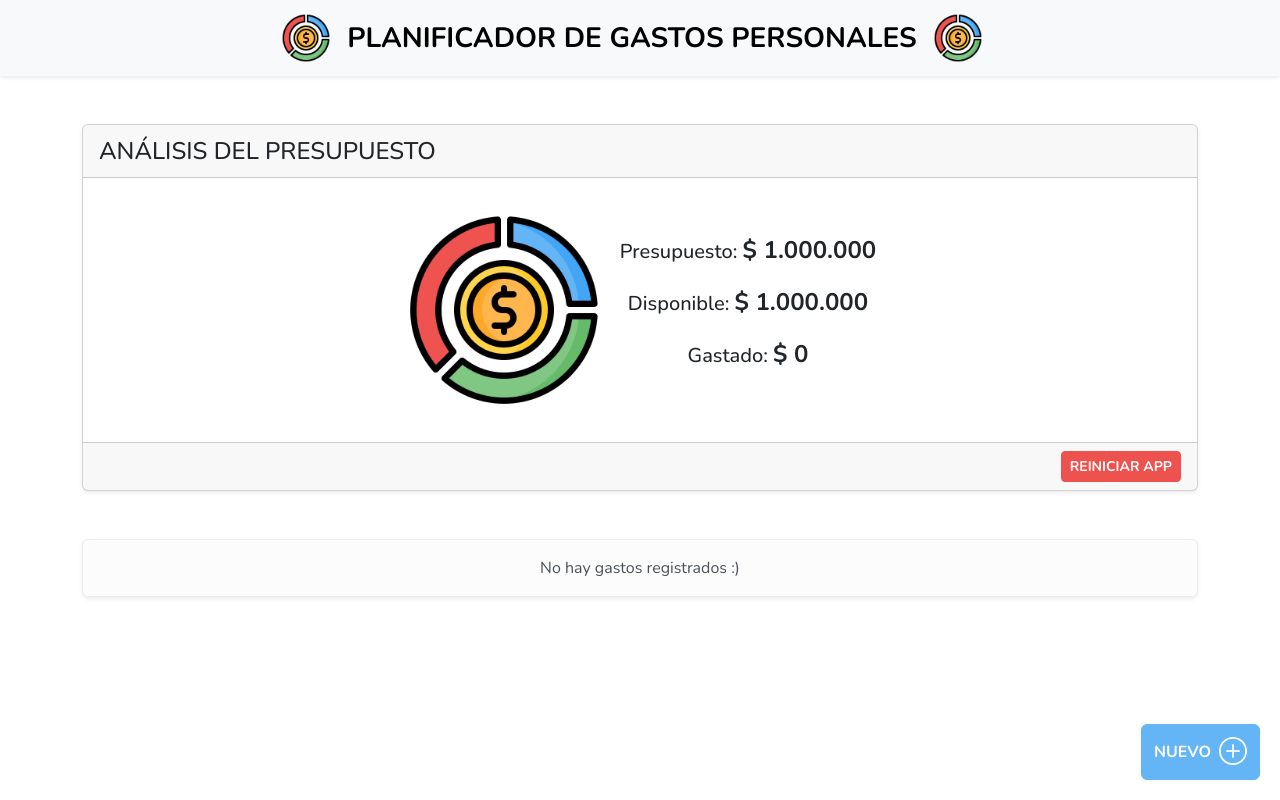
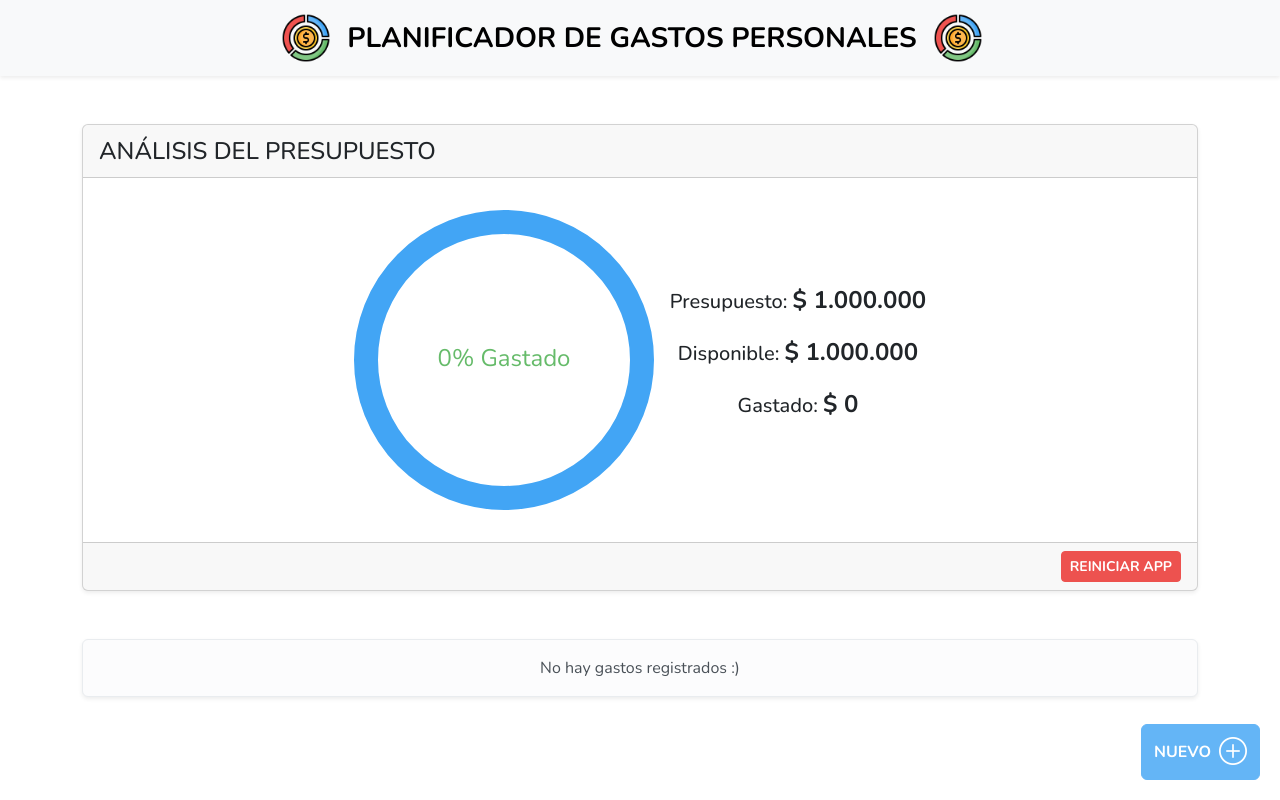
Before and after one commit to jdocdev/seguimiento-gastos-personales-react-tyscript, a React (Vite) app: page / in a window 1280 px wide. Built offline with nearby package versions, Linux system fonts and the light colour scheme.

Commit message:
Se agrega una grafica dinámica en función de los gastos

```diff
--- a/package.json
+++ b/package.json
@@ -15,6 +15,7 @@
     "bootstrap": "^5.3.3",
     "bootstrap-icons": "^1.11.3",
     "react": "^18.3.1",
+    "react-circular-progressbar": "^2.1.0",
     "react-dom": "^18.3.1"
   },
   "devDependencies": {
--- a/src/components/BudgetTracker.tsx
+++ b/src/components/BudgetTracker.tsx
@@ -1,14 +1,22 @@
+import { CircularProgressbar, buildStyles } from "react-circular-progressbar";
+import "react-circular-progressbar/dist/styles.css";
 import { useMemo } from "react";
 import { useBudget } from "../hooks/useBudget";
 import AmountDisplay from "./AmountDisplay";
-import Grafico from "/favicon.png";
 
 const BudgetTracker = () => {
-
-  const {state} = useBudget()
-  const totalExpenses = useMemo(()=>state.expenses.reduce((total,expense)=>expense.expenseAmount + total,0),[state.expenses])
-  const remainingBudget = state.budget-totalExpenses
-
+  const { state, dispatch } = useBudget();
+  const totalExpenses = useMemo(
+    () =>
+      state.expenses.reduce(
+        (total, expense) => expense.expenseAmount + total,
+        0
+      ),
+    [state.expenses]
+  );
+  const remainingBudget = state.budget - totalExpenses;
+  const percentage = (totalExpenses / state.budget) * 100 || 0;
+  const pathColor = percentage >= 80 ? "#e14e4b" : "#66bb6a";
   return (
     <div className="card shadow-sm" style={{ width: "80rem" }}>
       <div className="card-header">
@@ -18,7 +26,16 @@ const BudgetTracker = () => {
       </div>
       <div className="card-body d-flex gap-3 justify-content-center align-items-center">
         <div className="d-flex justify-content-center py-3">
-          <img src={Grafico} alt="Ejemplo de grafica" width="200" />
+          <CircularProgressbar
+            value={percentage}
+            styles={buildStyles({
+              pathColor: pathColor,
+              trailColor: "#42a5f5",
+              textSize: 8,
+              textColor: pathColor,
+            })}
+            text={`${percentage}% Gastado`}
+          />
         </div>
         <div className="d-flex flex-column align-items-center">
           <AmountDisplay label="Presupuesto" amount={state.budget} />
@@ -27,7 +44,10 @@ const BudgetTracker = () => {
         </div>
       </div>
       <div className="card-footer text-end">
-        <button className="btn btn-sm btn-danger-custom text-uppercase fw-medium">
+        <button
+          className="btn btn-sm btn-danger-custom text-uppercase fw-medium"
+          onClick={() => dispatch({ type: "reset-app" })}
+        >
           Reiniciar App
         </button>
       </div>
--- a/src/reducers/budget-reducer.ts
+++ b/src/reducers/budget-reducer.ts
@@ -7,7 +7,8 @@ export type BudgetActions =
 { type: 'add-expense', payload:{expense:DraftExpense}} |
 { type: 'remove-expense', payload:{id:Expense['id']}} |
 { type: 'get-expense-by-id', payload:{id:Expense['id']}} |
-{ type: 'update-expense', payload:{expense:Expense}}
+{ type: 'update-expense', payload:{expense:Expense}} |
+{ type: 'reset-app'}
 
 export type BudgetState = {
     budget:number,
@@ -109,5 +110,13 @@ export const budgetReducer = (
         }
     }
 
+    if(action.type === 'reset-app') {
+        return {
+            ...state,
+            budget:0,
+            expenses:[],
+        }
+    }
+
     return state
 }
```
Also changed, not shown: 1 other file (tests, documents, lock files or other folders).
